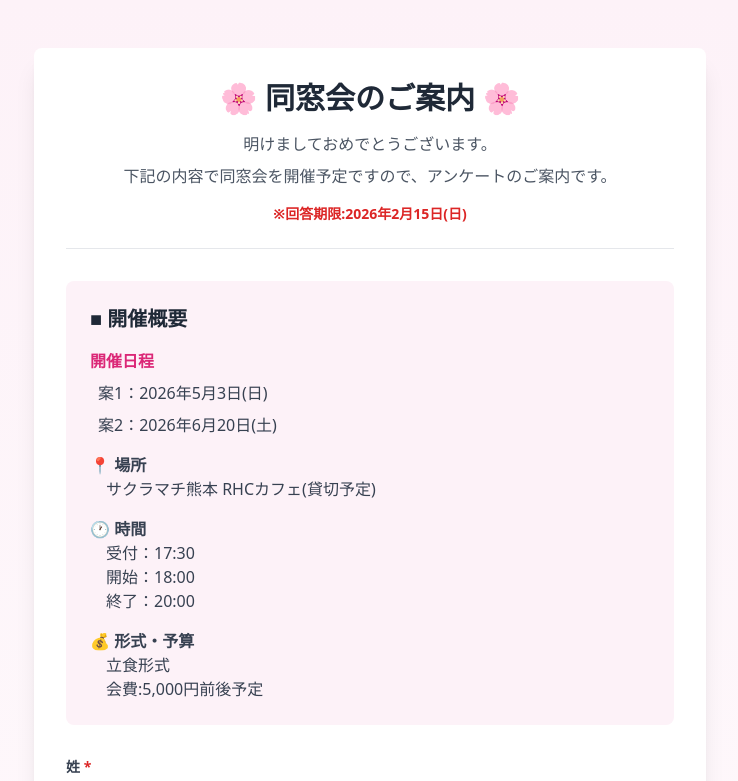
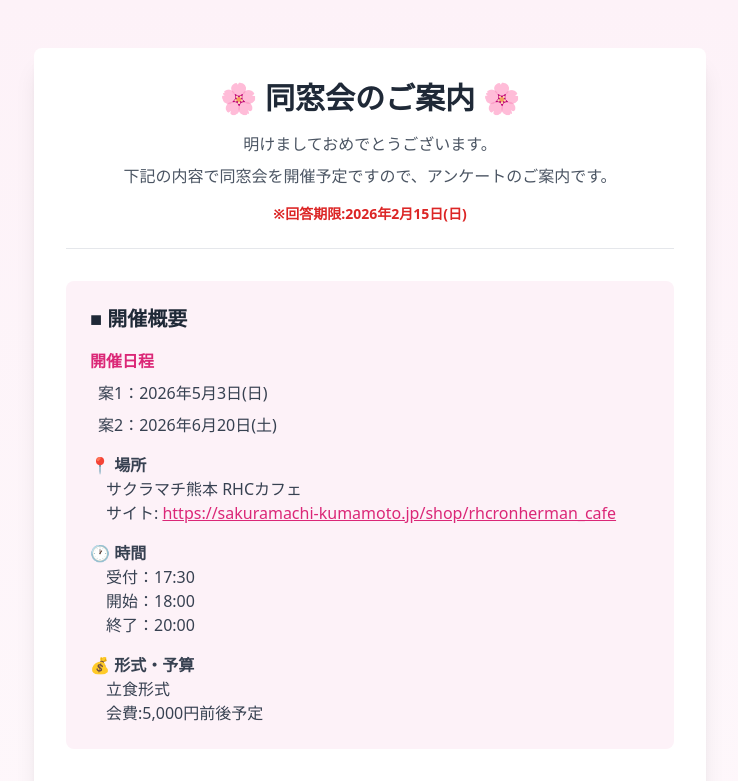
Before and after one commit to Hapiemon/dosokai, a Next.js app: page / in a window 1280 px wide. Shown: the top 781 px of the page, without its empty margins (270-1008 px from the left). Built offline with nearby package versions, Linux system fonts and the light colour scheme.

Commit message:
開催場所の情報を更新し、リンクを追加

```diff
--- a/app/page.tsx
+++ b/app/page.tsx
@@ -104,7 +104,8 @@ export default function Home() {
               </div>
               <div>
                 <p className="font-semibold">📍 場所</p>
-                <p className="ml-4">サクラマチ熊本 RHCカフェ(貸切予定)</p>
+                <p className="ml-4">サクラマチ熊本 RHCカフェ</p>
+                <p className="ml-4">サイト: <a href="https://sakuramachi-kumamoto.jp/shop/rhcronherman_cafe" className="text-pink-600 underline" target="_blank" rel="noopener noreferrer">https://sakuramachi-kumamoto.jp/shop/rhcronherman_cafe</a></p>
               </div>
               <div>
                 <p className="font-semibold">🕐 時間</p>
```
